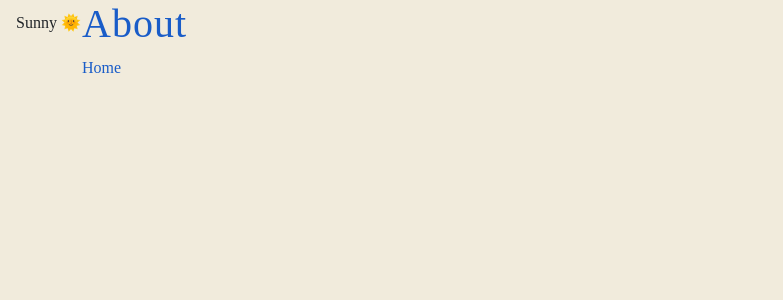
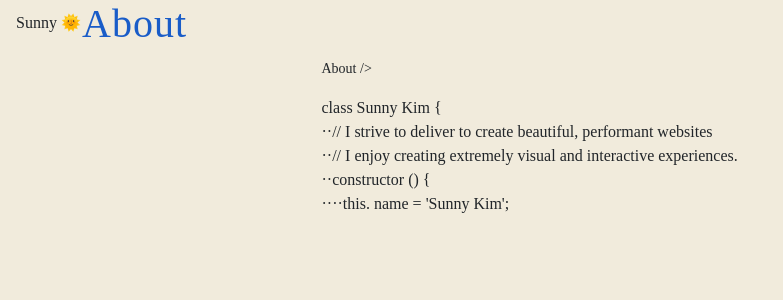
Before and after one commit to devsigner-sunny/react-portfolio, a React (Create React App) app: page /about in a window 1280 px wide. Shown: the top 300 px of the page, without its empty margins (0-783 px from the left). Built offline with nearby package versions, Linux system fonts and the light colour scheme; a web font is replaced by a local one.

Commit message:
about page initial commit

```diff
--- a/src/Pages/About.jsx
+++ b/src/Pages/About.jsx
@@ -1,12 +1,78 @@
-import { Link } from 'react-router-dom';
+/* eslint-disable */
+function About() {
 
-function About() {
+  const contents = [
+    {
+      dot: '',
+      html:
+        `<span class="methods">class
+          <span class="propname">Sunny Kim </span>{
+         </span>`,
+    },
+    {
+      dot: '··',
+      html:
+      `
+      <div class="comment">
+        // I strive to deliver to create beautiful, performant websites
+      </div>
+      `,
+    },
+    {
+      dot: '··',
+      html:
+        `
+      <div class="comment">// I enjoy creating extremely visual and interactive experiences.</div>
+      `,
+    },
+    {
+      dot: '··',
+      html:
+        `
+      <span class="methods">constructor </span>() {
+      `,
+    },
+    {
+      dot: '····',
+      html:
+      `
+      <span class="scope">this</span>.
+      <span class="prop2">name</span>
+      <span class="scope">=</span>
+      <span class="string">'Sunny Kim';</span>
+      `,
+    }
+
+  ];
+
+
   return (
     <div>
       <h1>About</h1>
-      <Link to="/">Home</Link>
+      <div id="about" className="min100vh container-fluid">
+        <div className="row align-self-top w-100 align-items-start justify-content-center">
+          <div className="pt-0 col-sm-9 col-md-9 offset-sm-2 col-10 offset-1">
+            <div className="timeline alt" />
+            <small className="section-title bullet-title alt">About /&gt;</small>
+            <div className="mt-3">
+              <div className="code-wrp">
+
+                {contents.map((content, index) =>
+                  <div data-line-nr={index} className="code d-flex">
+                    {content.dot &&
+                      <span className="dot">
+                        {content.dot}
+                      </span>
+                    }
+                    <span dangerouslySetInnerHTML={ {__html: content.html} } />
+                  </div>
+                )}
+              </div>
+            </div>
+          </div>
+        </div>
+      </div>
     </div>
   );
 }
-
 export default About;
```
